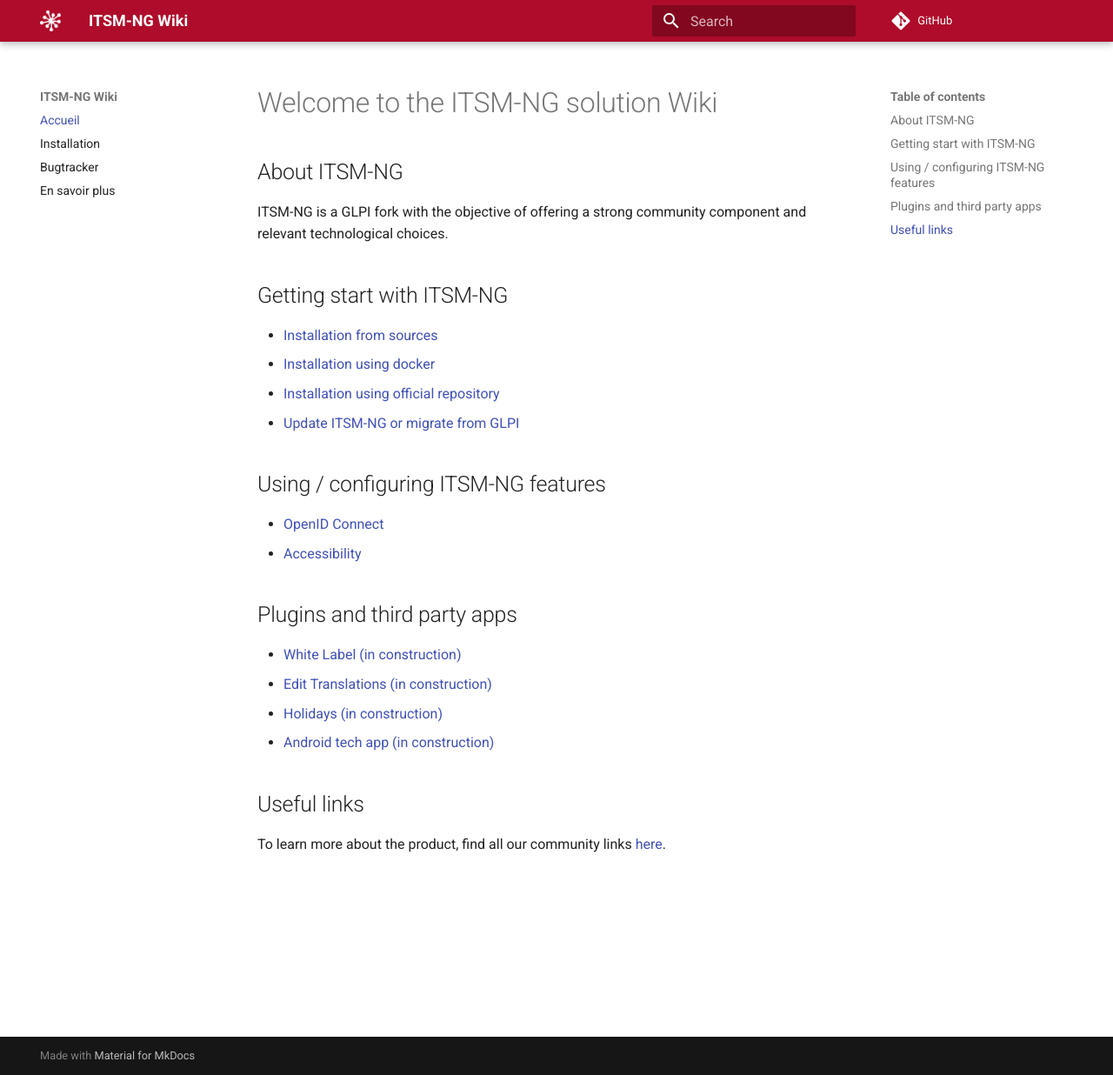
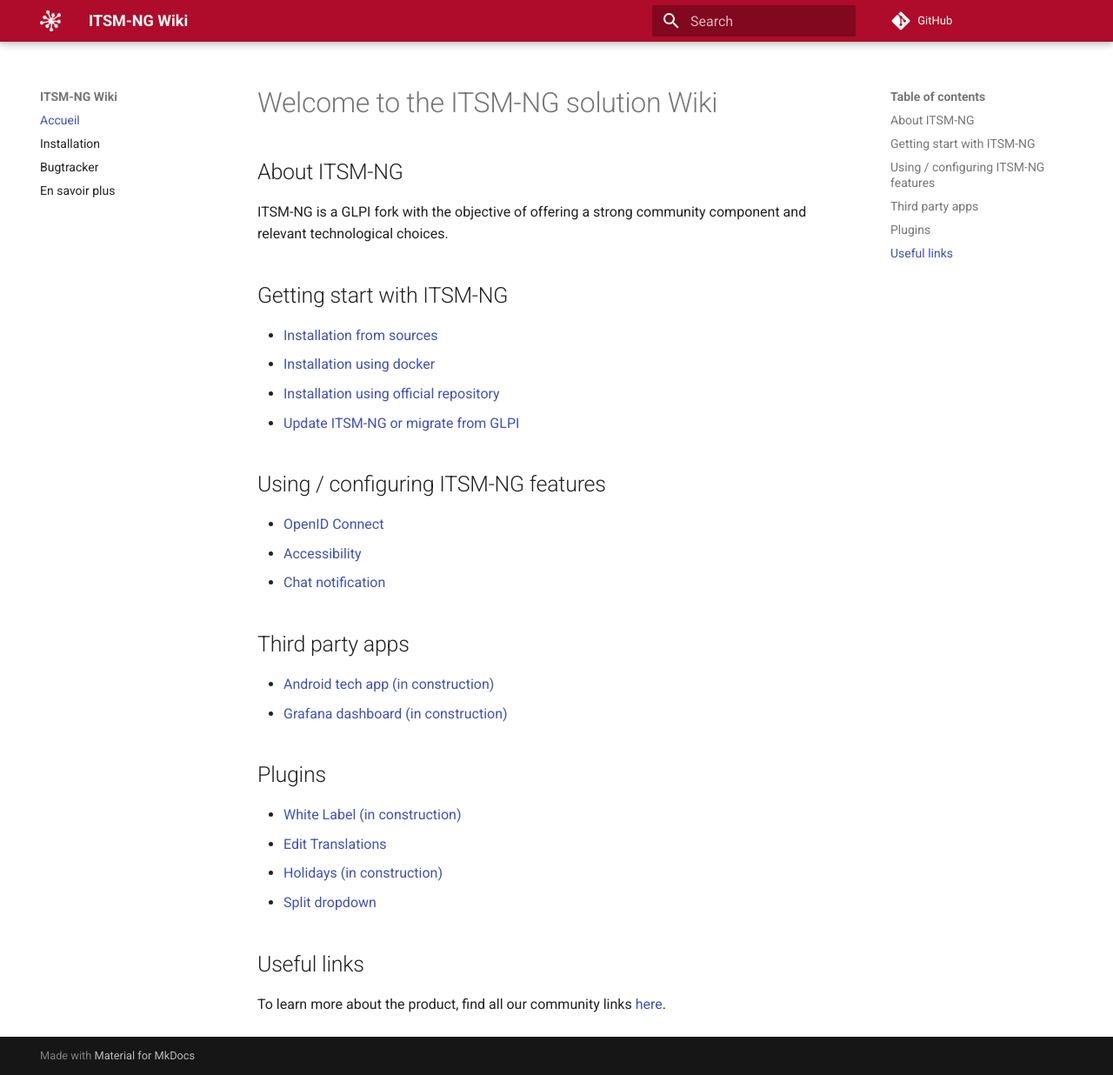
Before and after one commit to itsmng/wiki-backup, an MkDocs documentation site: the page built from docs/index.md, in a window 1280 px wide and 1236 px high. Shown: the whole window at 87% size. Built offline with MkDocs 1.6.1 and Material for MkDocs 9.7.7, drawn with Linux system fonts in a browser that asks for light colours; comment, search, counter and statistics services are not loaded.

Commit message:
Update index.md

```diff
--- a/docs/index.md
+++ b/docs/index.md
@@ -13,15 +13,21 @@ ITSM-NG is a GLPI fork with the objective of offering a strong community compone
 
 ## Using / configuring ITSM-NG features
 
-* [OpenID Connect](oidc.md)
-* [Accessibility](accessibility.md)
+* [OpenID Connect](features/oidc.md)
+* [Accessibility](features/accessibility.md)
+* [Chat notification](features/chat-notification.md)
 
-## Plugins and third party apps
+## Third party apps
 
-* [White Label (in construction)](whitelabel-plugin.md)
-* [Edit Translations (in construction)](edittranslation-plugin.md)
-* [Holidays (in construction)](holidays-plugin.md)
 * [Android tech app (in construction)](android-app.md)
+* [Grafana dashboard (in construction)](grafana.md)
+
+## Plugins
+
+* [White Label (in construction)](plugins/whitelabel-plugin.md)
+* [Edit Translations](plugins/edittranslation-plugin.md)
+* [Holidays (in construction)](plugins/holidays-plugin.md)
+* [Split dropdown](plugins/splitdropdown-plugin.md)
 
 ## Useful links
 
```
